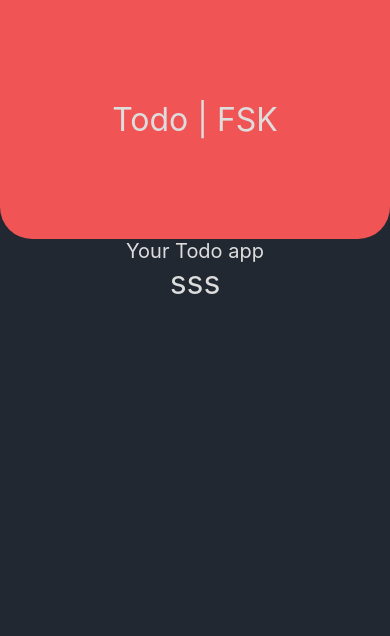
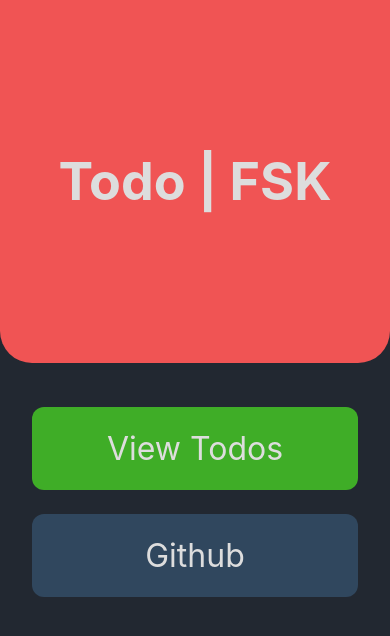
Before and after one commit to FabyoSK/fsk-todo-mobile, a React Native app: screen / in a window 390 px wide. Shown: the top 636 px of the page. Built offline with nearby package versions, Linux system fonts and the light colour scheme.

Commit message:
Feat: add homeScreen of the app

```diff
--- a/App.js
+++ b/App.js
@@ -5,18 +5,22 @@ import {
   View,
   SafeAreaView,
   TouchableOpacity,
+  StatusBar,
 } from 'react-native';
 
 const App = () => {
   return (
     <SafeAreaView style={styles.container}>
+      <StatusBar barStyle={'light-content'} />
       <View style={styles.header}>
         <Text style={styles.title}>Todo | FSK</Text>
       </View>
-      <Text style={styles.slogan}>Your Todo app</Text>
-      <View>
-        <TouchableOpacity>
-          <Text style={styles.title}>sss</Text>
+      <View style={styles.buttonContainer}>
+        <TouchableOpacity style={styles.startButton}>
+          <Text style={styles.buttonText}>View Todos</Text>
+        </TouchableOpacity>
+        <TouchableOpacity style={styles.githubButton}>
+          <Text style={styles.buttonText}>Github</Text>
         </TouchableOpacity>
       </View>
     </SafeAreaView>
@@ -30,21 +34,36 @@ const styles = StyleSheet.create({
   },
   header: {
     backgroundColor: '#f05454',
-    padding: 100,
+    paddingVertical: 150,
     borderBottomStartRadius: 32,
     borderBottomEndRadius: 32,
+    marginBottom: 32,
   },
   title: {
+    color: '#dddddd',
+    fontSize: 52,
+    textAlign: 'center',
+    fontWeight: '700',
+  },
+
+  startButton: {
+    backgroundColor: '#3fad27',
+    marginVertical: 12,
+    marginHorizontal: 32,
+    borderRadius: 12,
+    padding: 22,
+  },
+  githubButton: {
+    backgroundColor: '#30475e',
+    marginVertical: 12,
+    marginHorizontal: 32,
+    borderRadius: 12,
+    padding: 22,
+  },
+  buttonText: {
     color: '#dddddd',
     fontSize: 32,
     textAlign: 'center',
   },
-  slogan: {
-    color: '#dddddd',
-    fontSize: 20,
-    textAlign: 'center',
-  },
-  startButton: {},
-  startButtonText: {},
 });
 export default App;
```
